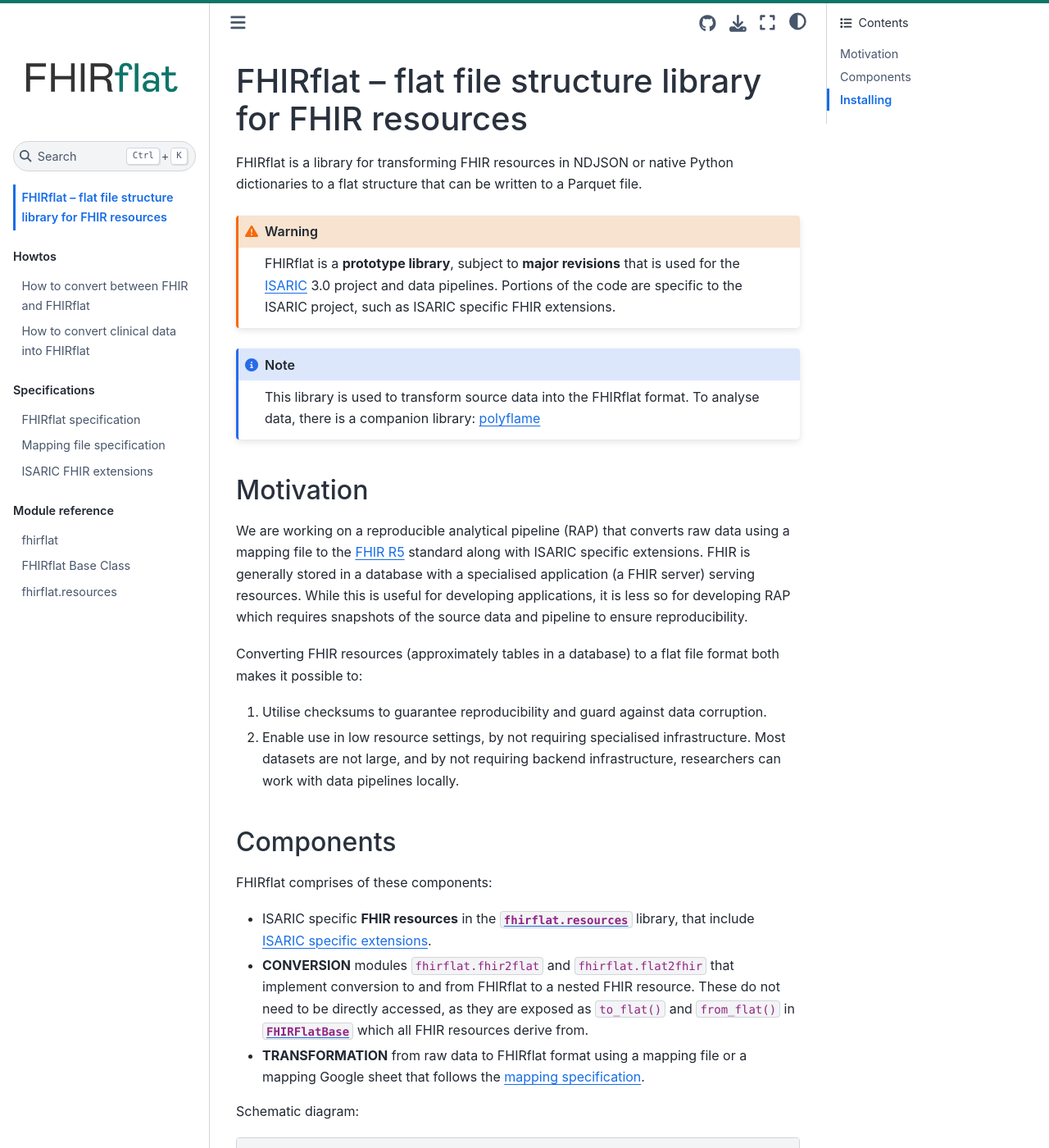
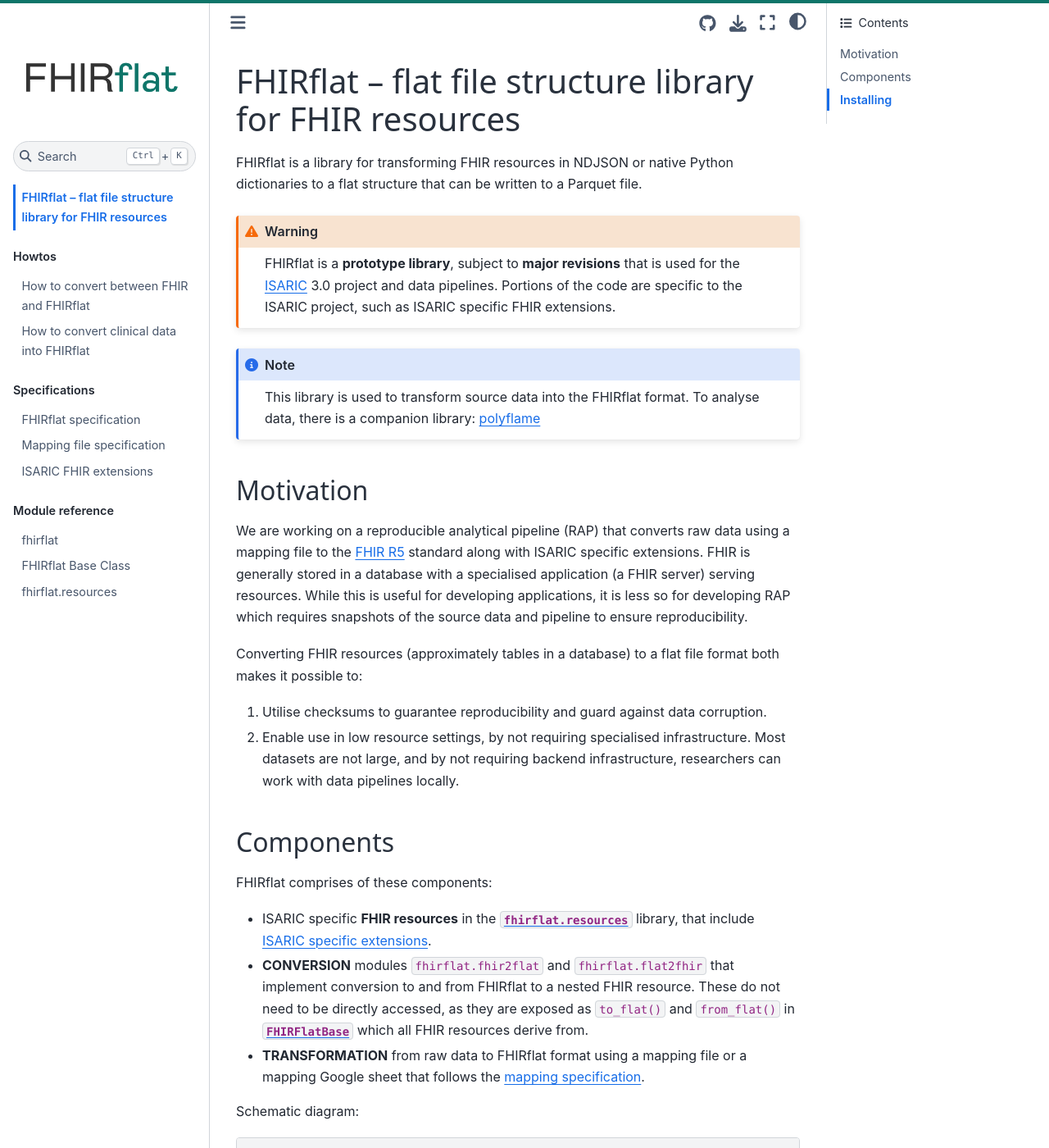
Before and after one commit to globaldothealth/isaric-pipeline, a Jupyter Book: the page built from docs/index.md, in a window 1280 px wide and 1400 px high. Shown: the whole window at 82% size. Built offline with Jupyter Book 1.0.4 settings and Sphinx 7.4.7 and the Sphinx Book theme 1.1.4, drawn with Linux system fonts in a browser that asks for light colours; some web fonts are replaced.

Commit message:
docs(style): use G.h font

```diff
--- a/docs/_static/gdh.css
+++ b/docs/_static/gdh.css
@@ -1,5 +1,15 @@
 /* Global.health specific Jupyter book customizations */
 
+@import url('https://global.health/wp-content/themes/bridge/css/fonts/mabry-regular-pro-web/web/stylesheet.css');
+
 html {
-    border-top: 4px solid #0e7569;
+  border-top: 4px solid #0e7569;
 }
+
+h1,
+h2,
+h3 {
+  font-family: 'mabry-regular-pro', system-ui, -apple-system, BlinkMacSystemFont,
+    'Segoe UI', Roboto, Oxygen, Ubuntu, Cantarell, 'Open Sans', 'Helvetica Neue',
+    sans-serif;
+}
```
